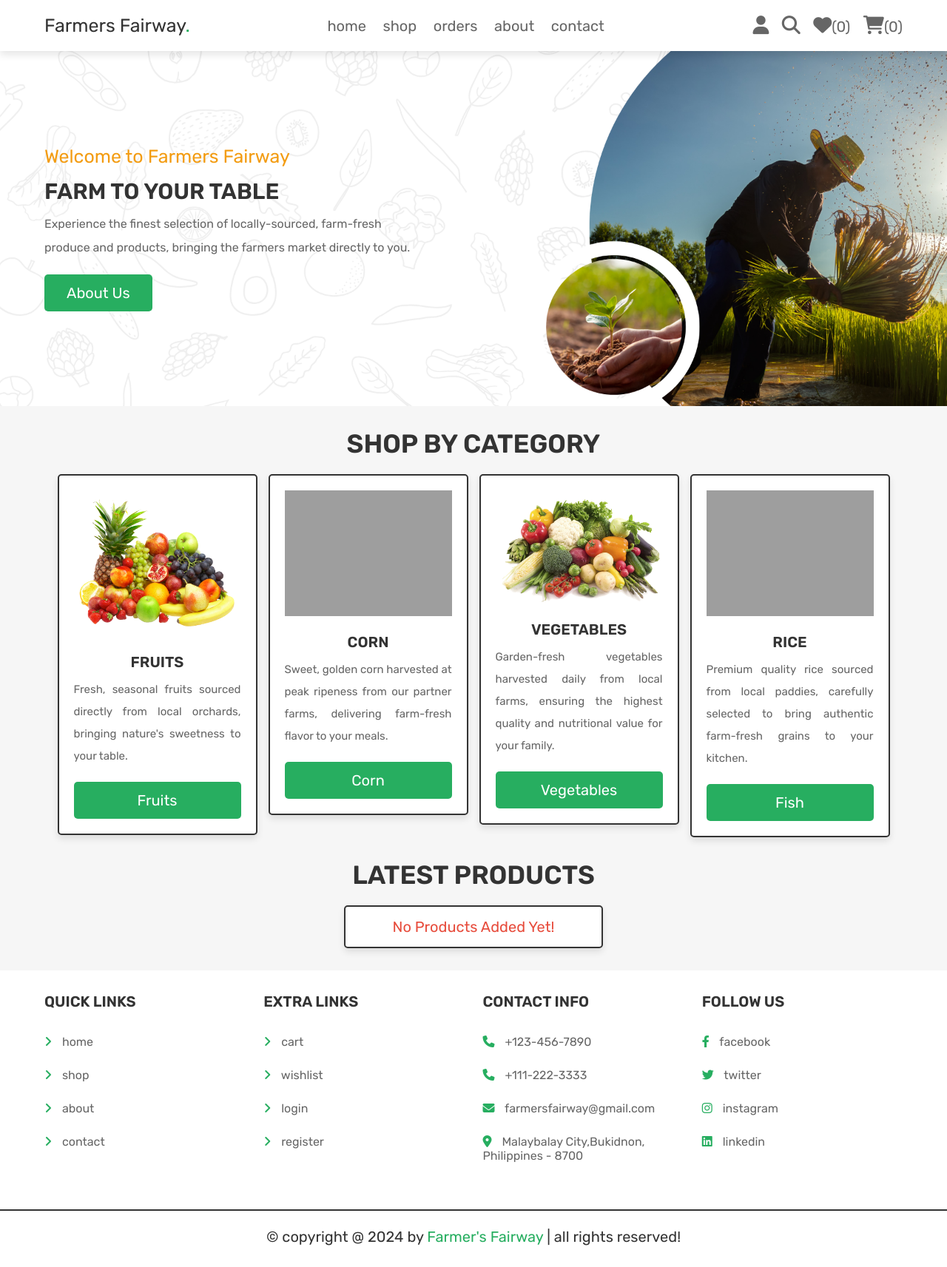
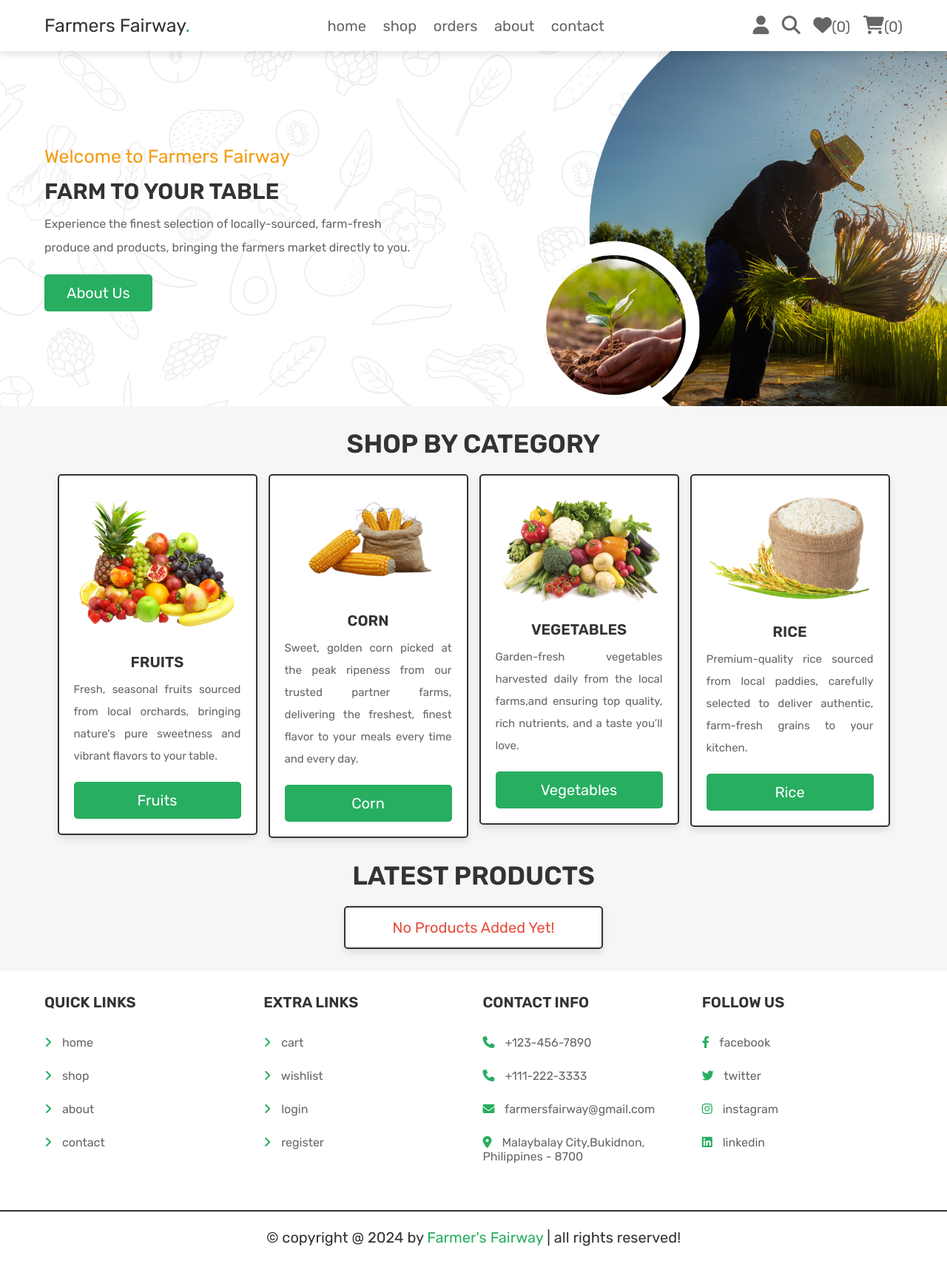
Before and after one commit to Javier-Ian/Farmers-Fairway, a PHP site: page /home.php in a window 1280 px wide. Shown: the whole page at 74% size. Before the commit the page ends 1684 px from the top, so only its background shows below. Run offline with PHP 8.4, Linux system fonts and the light colour scheme; the visitor is signed in with stand-in values (Sample User, id 1); data that the repository does not hold is empty; some libraries are stand-ins or nearby versions; grey boxes are pictures that could not be loaded.

Commit message:
new changes

```diff
--- a/admin_products.php
+++ b/admin_products.php
@@ -105,10 +105,10 @@ if(isset($_GET['delete'])){
          <input type="text" name="name" class="box" required placeholder="enter product name">
          <select name="category" class="box" required>
             <option value="" selected disabled>select category</option>
-               <option value="vegitables">vegetables</option>
+               <option value="vegetables">vegetables</option>
                <option value="fruits">fruits</option>
-               <option value="meat">meat</option>
-               <option value="fish">fish</option>
+               <option value="corn">Corn</option>
+               <option value="rice">Rice</option>
          </select>
          </div>
          <div class="inputBox">
--- a/home.php
+++ b/home.php
@@ -119,29 +119,29 @@ if(isset($_POST['add_to_cart'])){
       <div class="box">
          <img src="images/cat-1.png" alt="">
          <h3>Fruits</h3>
-         <p>Fresh, seasonal fruits sourced directly from local orchards, bringing nature's sweetness to your table.</p>
+         <p>Fresh, seasonal fruits sourced from local orchards, bringing nature's pure sweetness and vibrant flavors to your table.</p>
          <a href="category.php?category=fruits" class="btn">fruits</a>
       </div>
 
       <div class="box">
-         <img src="images/cat-2.png" alt="">
+         <img src="project images/sack_of_corn.png" alt="">
          <h3>Corn</h3>
-         <p>Sweet, golden corn harvested at peak ripeness from our partner farms, delivering farm-fresh flavor to your meals.</p>
+         <p>Sweet, golden corn picked at the peak ripeness from our trusted partner farms, delivering the freshest, finest flavor to your meals every time and every day.</p>
          <a href="category.php?category=meat" class="btn">corn</a>
       </div>
 
       <div class="box">
          <img src="images/cat-3.png" alt="">
          <h3>vegetables</h3>
-         <p>Garden-fresh vegetables harvested daily from local farms, ensuring the highest quality and nutritional value for your family.</p>
+         <p>Garden-fresh vegetables harvested daily from the local farms,and  ensuring top quality, rich nutrients, and a taste you’ll love.</p>
          <a href="category.php?category=vegitables" class="btn">vegetables</a>
       </div>
 
       <div class="box">
-         <img src="images/cat-4.png" alt="">
+         <img src="project images/sack_of_rice.png" alt="">
          <h3>Rice</h3>
-         <p>Premium quality rice sourced from local paddies, carefully selected to bring authentic farm-fresh grains to your kitchen.</p>
-         <a href="category.php?category=fish" class="btn">fish</a>
+         <p>Premium-quality rice sourced from local paddies, carefully selected to deliver authentic, farm-fresh grains to your kitchen.</p>
+         <a href="category.php?category=fish" class="btn">Rice</a>
       </div>
 
    </div>
```
Also changed, not shown: project images/sack_of_corn.png (added), project images/sack_of_rice.png (added), uploaded_img/Screenshot (2).png (added), uploaded_img/Screenshot 2023-03-02 092940.png (added), uploaded_img/jasmine_rice.png (added).
